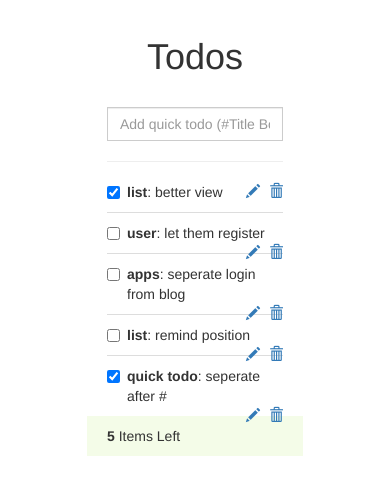
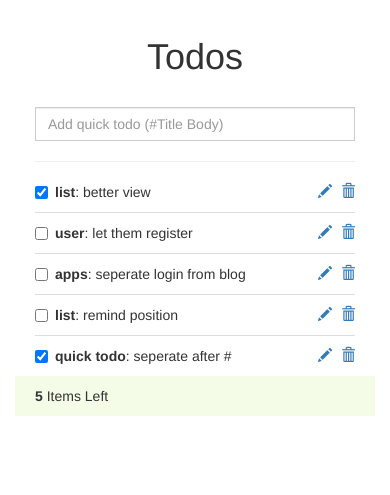
Before and after one commit to paulbellmann/ojuice, a Django app: page / in a window 390 px wide. Shown: the part 55-550 px from the top of the page. Run offline with Django 3.2, Linux system fonts and the light colour scheme; a user stored in the database is signed in; data comes from the database, SQL or seed files in the repository; some libraries are stand-ins or nearby versions.

Commit message:
= responsive fix for mobile

```diff
--- a/static/css/style.css
+++ b/static/css/style.css
@@ -39,3 +39,9 @@ li.ui-state-default:last-child{
     margin:0 -20px -10px -20px;
     padding: 10px 20px;
 }
+
+@media screen and (max-width: 580px) {
+    .todolist, .insform, .logform {
+        max-width: 100%;
+    }
+}
```
